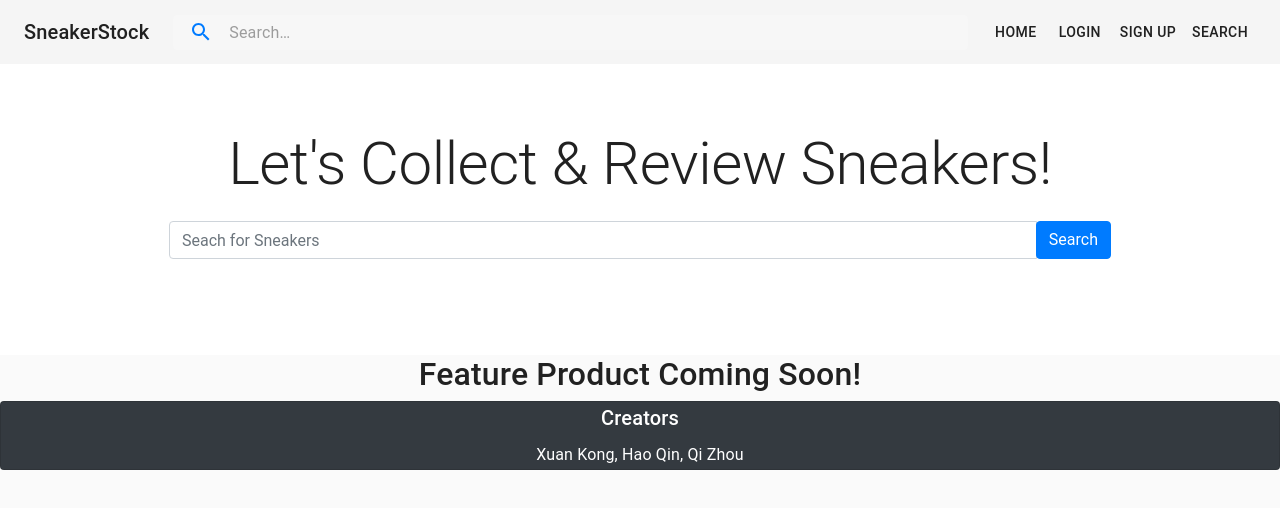
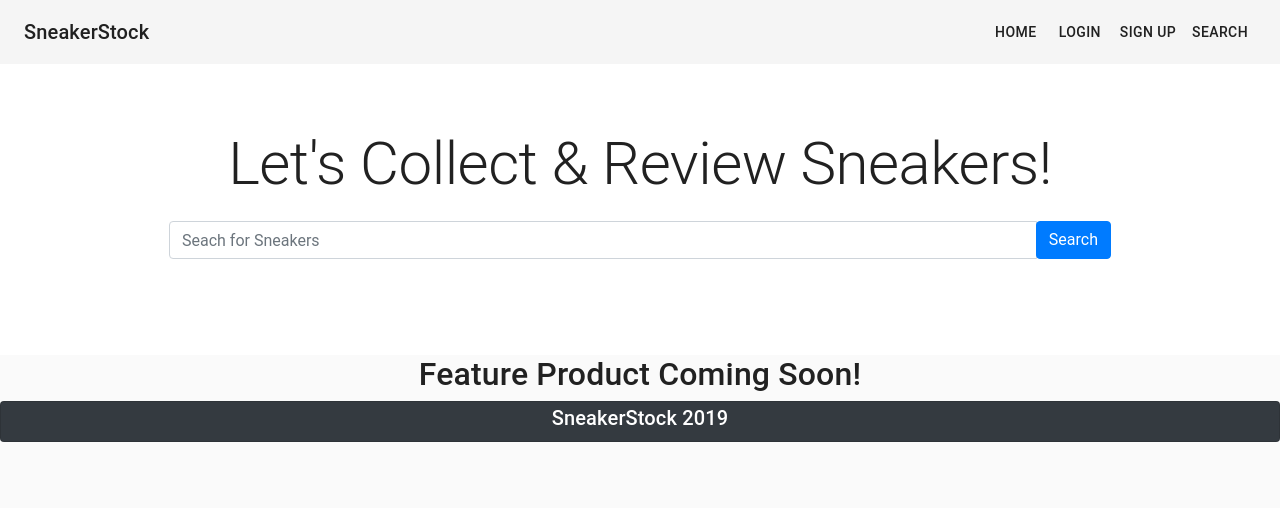
Before and after one commit to xkong93/wbdv-su19-Sneakers-project-react-client, a React (Create React App) app: page /home in a window 1280 px wide. Shown: the top 508 px of the page. Built offline with nearby package versions, Linux system fonts and the light colour scheme; no server answers.

Commit message:
minor fix

```diff
--- a/src/component/HomeComponents/NavigationComponent.js
+++ b/src/component/HomeComponents/NavigationComponent.js
@@ -78,24 +78,10 @@ export default function NavigationComponent() {
 
             <Toolbar>
 
-                    <Typography variant="h6" className={window.location.pathname ==='/' &&  (classes.title)
-                        || window.location.pathname ==='/search' &&  (classes.title)}
+                    <Typography variant="h6" className={classes.title}
                     > SneakerStock</Typography>
 
-                {window.location.pathname!=='/' && window.location.pathname!=='/search' && <div className={clsx(classes.search, classes.title)}>
-                    <div className={classes.searchIcon}>
-                        <Link href='/search'><SearchIcon/></Link>
-                    </div>
-                    <InputBase
-                        placeholder="Search…"
-                        classes={{
-                            root: classes.inputRoot,
-                            input: classes.inputInput,
-                        }}
-                        inputProps={{'aria-label': 'search'}}
-                    />
-                </div>
-                }
+
 
                     <Link to='/'><Button  className={classes.button}>Home</Button></Link>
                 {Cookies.get("JSESSIONID") ==null && <Link to='/login'><Button>Login</Button></Link>}
--- a/src/container/HomeContainer.js
+++ b/src/container/HomeContainer.js
@@ -143,12 +143,7 @@ class HomeContainer extends Component {
                 {/* Footer */}
                 <footer className={"card text-white bg-dark mb-3"}>
                     <Typography variant="h6" align="center" gutterBottom>
-                        Creators
-                    </Typography>
-                    <Typography variant="subtitle1" align="center" component="p">
-                        Xuan Kong,
-                        Hao Qin,
-                        Qi Zhou
+                        SneakerStock 2019
                     </Typography>
                 </footer>
                 {/* End footer */}
```
